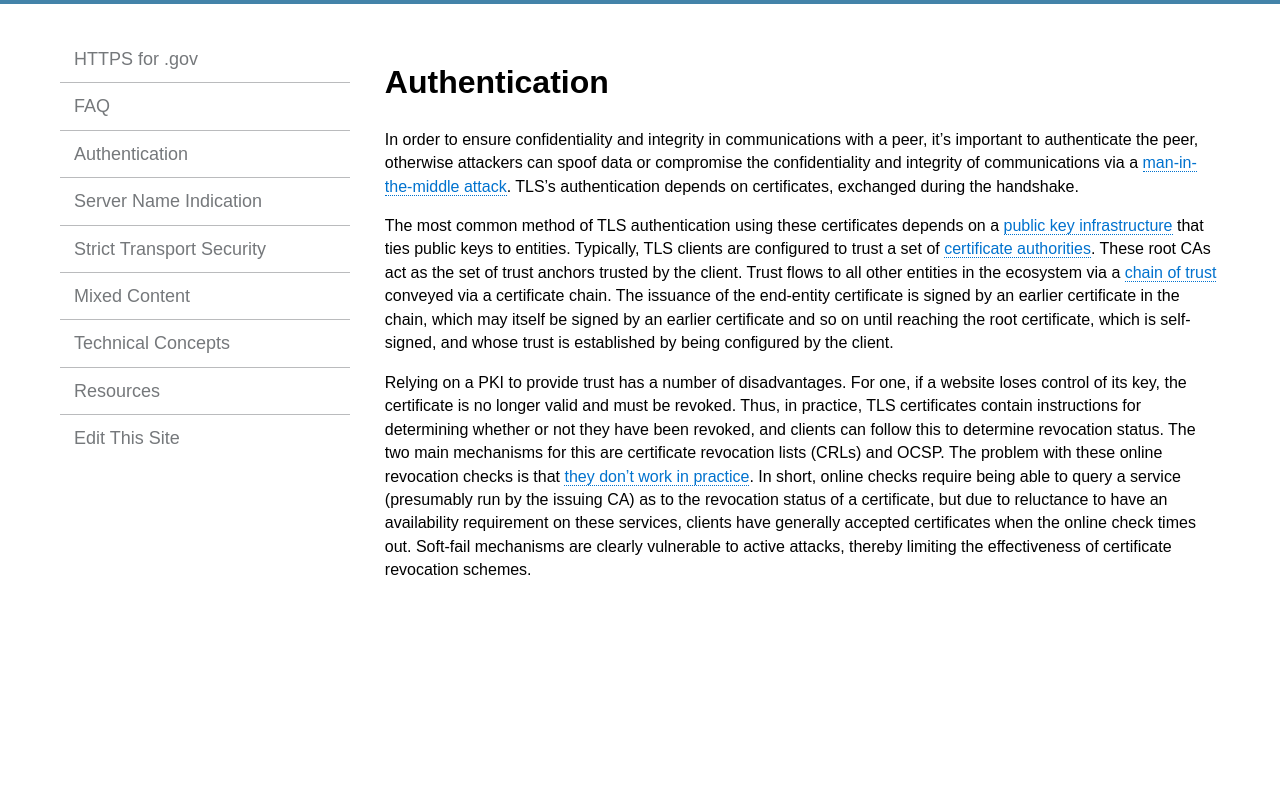
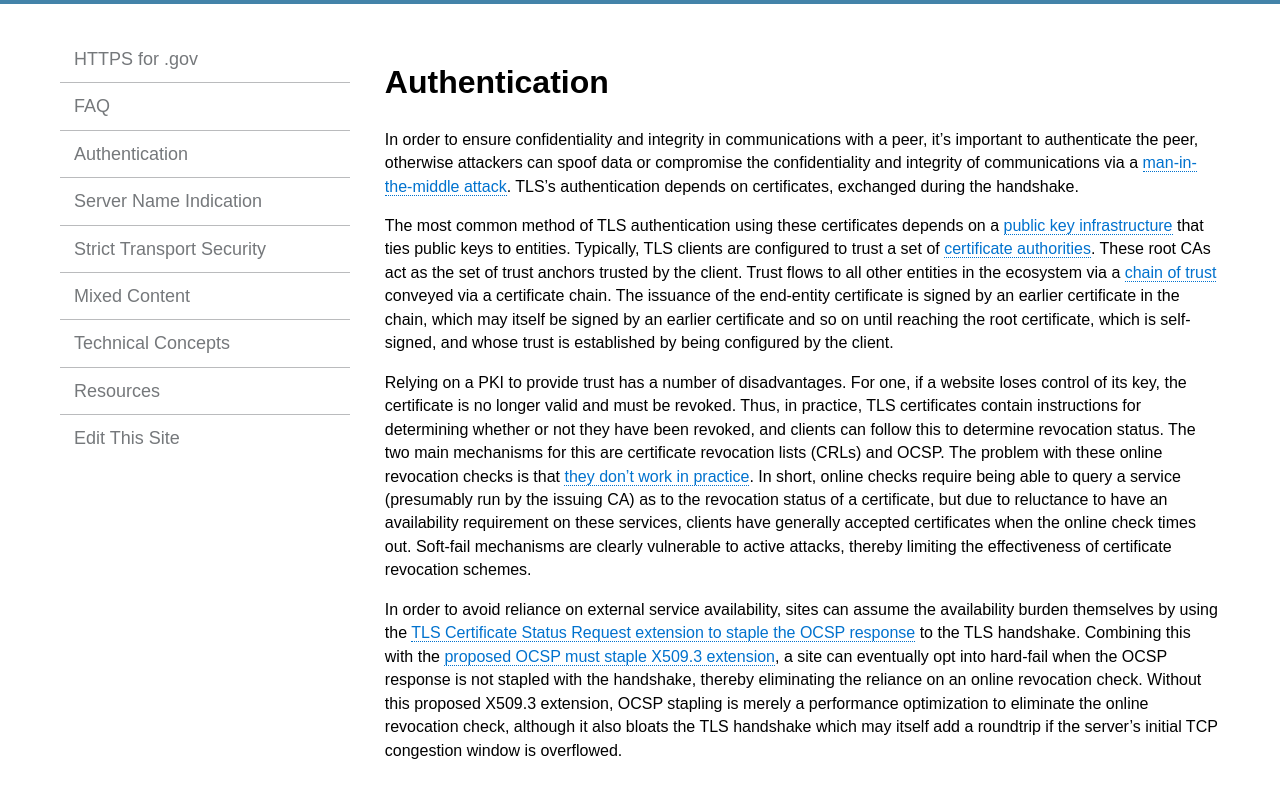
Before and after one commit to GSA/https, a Jekyll site: the page built from pages/authentication.md, in a window 1280 px wide. Shown: the top 798 px of the page. Built offline with Jekyll 4.4.1, drawn with Linux system fonts in a browser that asks for light colours; Markdown is read by kramdown in place of the engine named in the settings.

Commit message:
Add in an explanation of OCSP
OCSP stapling & OCSP must staple

```diff
--- a/pages/authentication.md
+++ b/pages/authentication.md
@@ -8,3 +8,5 @@ In order to ensure confidentiality and integrity in communications with a peer,
 The most common method of TLS authentication using these certificates depends on a [public key infrastructure](https://en.wikipedia.org/wiki/Public_key_infrastructure) that ties public keys to entities. Typically, TLS clients are configured to trust a set of [certificate authorities](https://en.wikipedia.org/wiki/Certificate_authority). These root CAs act as the set of trust anchors trusted by the client. Trust flows to all other entities in the ecosystem via a [chain of trust](http://en.wikipedia.org/wiki/Chain_of_trust) conveyed via a certificate chain. The issuance of the end-entity certificate is signed by an earlier certificate in the chain, which may itself be signed by an earlier certificate and so on until reaching the root certificate, which is self-signed, and whose trust is established by being configured by the client.
 
 Relying on a PKI to provide trust has a number of disadvantages. For one, if a website loses control of its key, the certificate is no longer valid and must be revoked. Thus, in practice, TLS certificates contain instructions for determining whether or not they have been revoked, and clients can follow this to determine revocation status. The two main mechanisms for this are certificate revocation lists (CRLs) and OCSP. The problem with these online revocation checks is that [they don't work in practice](https://www.imperialviolet.org/2011/03/18/revocation.html). In short, online checks require being able to query a service (presumably run by the issuing CA) as to the revocation status of a certificate, but due to reluctance to have an availability requirement on these services, clients have generally accepted certificates when the online check times out. Soft-fail mechanisms are clearly vulnerable to active attacks, thereby limiting the effectiveness of certificate revocation schemes.
+
+In order to avoid reliance on external service availability, sites can assume the availability burden themselves by using the [TLS Certificate Status Request extension to staple the OCSP response](https://en.wikipedia.org/wiki/OCSP_stapling) to the TLS handshake. Combining this with the [proposed OCSP must staple X509.3 extension](http://www.ietf.org/mail-archive/web/tls/current/msg10323.html), a site can eventually opt into hard-fail when the OCSP response is not stapled with the handshake, thereby eliminating the reliance on an online revocation check. Without this proposed X509.3 extension, OCSP stapling is merely a performance optimization to eliminate the online revocation check, although it also bloats the TLS handshake which may itself add a roundtrip if the server's initial TCP congestion window is overflowed.
```
